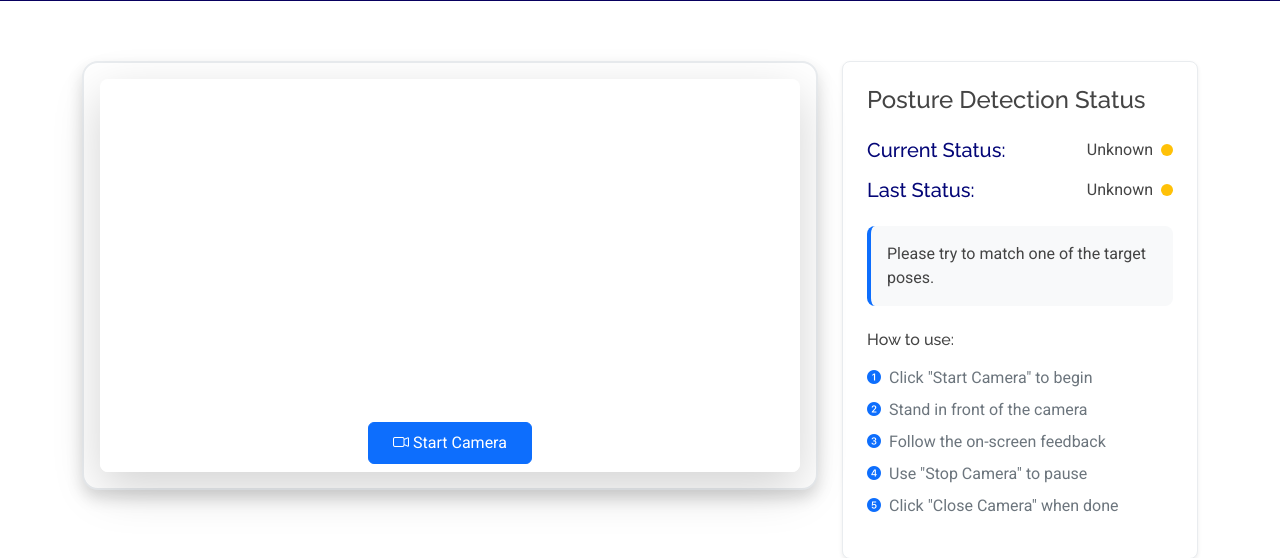
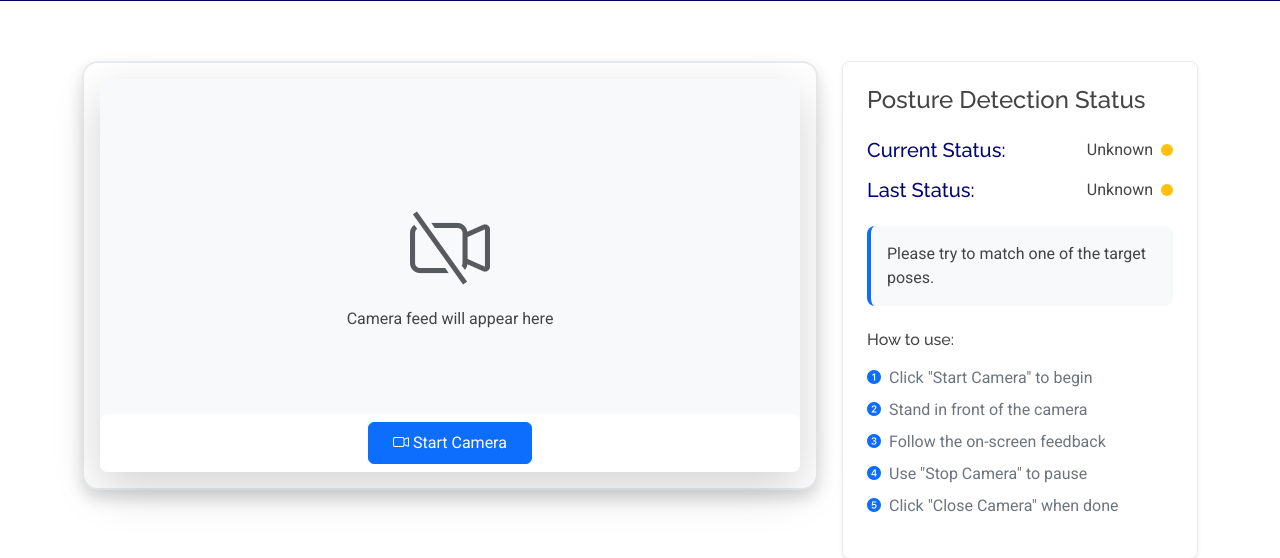
Before and after one commit to gtathelegend/Posture-Sense, a Flask app: page /pose_detection in a window 1280 px wide. Shown: the part 318-876 px from the top of the page. Run offline with Flask 3, Linux system fonts and the light colour scheme; some libraries are stand-ins or nearby versions.

Commit message:
camera-issue-fix

```diff
--- a/app.py
+++ b/app.py
@@ -39,7 +39,7 @@ camera = None
 def gen_frames():
     global camera_active, current_status, last_status
     try:
-        # Try different camera indices for Replit compatibility
+        # Try different camera indices for production compatibility
         for i in range(3):  # Try first 3 camera indices
             video = cv2.VideoCapture(i)
             if video.isOpened():
@@ -54,7 +54,8 @@ def gen_frames():
         # Set camera properties for better performance
         video.set(cv2.CAP_PROP_FRAME_WIDTH, 640)
         video.set(cv2.CAP_PROP_FRAME_HEIGHT, 480)
-        video.set(cv2.CAP_PROP_FPS, 30)
+        video.set(cv2.CAP_PROP_FPS, 15)  # Reduced FPS for better performance
+        video.set(cv2.CAP_PROP_BUFFERSIZE, 1)  # Reduce buffer size
 
         while camera_active:
             success, frame = video.read()  # read the camera frame
@@ -75,7 +76,7 @@ def gen_frames():
                     print(f"Current Status: {current_status}, Last Status: {last_status}")  # Debug print
 
                 # Encode frame to JPEG with lower quality for better performance
-                ret, buffer = cv2.imencode('.jpg', frame, [cv2.IMWRITE_JPEG_QUALITY, 80])
+                ret, buffer = cv2.imencode('.jpg', frame, [cv2.IMWRITE_JPEG_QUALITY, 60])
                 frame = buffer.tobytes()
                 yield (b'--frame\r\n'
                        b'Content-Type: image/jpeg\r\n\r\n' + frame + b'\r\n')
@@ -341,18 +342,30 @@ def get_status():
 
 @app.route('/stop_camera')
 def stop_camera():
-    global camera, camera_active
-    camera_active = False
-    if camera is not None:
-        camera.release()
-        camera = None
-    return jsonify({'status': 'success'})
+    global camera_active
+    try:
+        camera_active = False
+        return jsonify({'status': 'success'})
+    except Exception as e:
+        print(f"Error in stop_camera: {str(e)}")
+        return jsonify({'status': 'error', 'message': str(e)}), 500
 
 @app.route('/video_feed')
 def video_feed():
     global camera_active
-    camera_active = True
-    return Response(gen_frames(), mimetype='multipart/x-mixed-replace; boundary=frame')
+    try:
+        camera_active = True
+        return Response(gen_frames(),
+                      mimetype='multipart/x-mixed-replace; boundary=frame',
+                      headers={
+                          'Cache-Control': 'no-cache, no-store, must-revalidate',
+                          'Pragma': 'no-cache',
+                          'Expires': '0'
+                      })
+    except Exception as e:
+        print(f"Error in video_feed: {str(e)}")
+        camera_active = False
+        return Response(status=500)
 
 @app.route('/subscribe', methods=['POST'])
 def subscribe():
--- a/templates/app.html
+++ b/templates/app.html
@@ -109,8 +109,14 @@
             <div class="camera-frame">
               <div id="cameraFeedContainer" class="ratio ratio-16x9 rounded-3 overflow-hidden shadow-lg">
                 <img id="video_feed" class="w-100 h-100 object-fit-cover" alt="Live Camera Feed" style="display: none;">
+                <div id="cameraPlaceholder" class="d-flex align-items-center justify-content-center bg-light" style="height: 100%;">
+                  <div class="text-center">
+                    <i class="bi bi-camera-video-off display-1 text-muted"></i>
+                    <p class="mt-2">Camera feed will appear here</p>
+                  </div>
+                </div>
               </div>
-              <div class="camera-controls">
+              <div class="camera-controls mt-3">
                 <button id="startCameraButton" class="btn btn-primary">
                   <i class="bi bi-camera-video"></i> Start Camera
                 </button>
@@ -254,6 +260,7 @@
         const stopButton = document.getElementById('stopCameraButton');
         const closeButton = document.getElementById('closeCameraButton');
         const videoFeed = document.getElementById('video_feed');
+        const cameraPlaceholder = document.getElementById('cameraPlaceholder');
         const statusDot = document.getElementById('statusDot');
         const lastStatusDot = document.getElementById('lastStatusDot');
         const feedbackText = document.getElementById('feedbackText');
@@ -278,14 +285,26 @@
             }
 
             // Try to access camera
-            const stream = await navigator.mediaDevices.getUserMedia({ video: true });
+            const stream = await navigator.mediaDevices.getUserMedia({
+              video: {
+                width: { ideal: 640 },
+                height: { ideal: 480 },
+                facingMode: "user"
+              }
+            });
+
             if (!stream) {
               throw new Error('Could not access camera');
             }
 
+            // Hide placeholder and show video feed
+            cameraPlaceholder.style.display = 'none';
+            videoFeed.style.display = 'block';
+
             // Set the video feed source with a timestamp to prevent caching
             videoFeed.src = baseUrl + "/video_feed?" + new Date().getTime();
 
+            // Update button states
             startButton.style.display = 'none';
             stopButton.style.display = 'inline-block';
             closeButton.style.display = 'inline-block';
@@ -303,6 +322,7 @@
             console.error("Error accessing camera:", err);
             feedbackText.textContent = "Error: " + err.message + ". Please check your camera permissions and try again.";
             videoFeed.style.display = 'none';
+            cameraPlaceholder.style.display = 'flex';
             startButton.style.display = 'inline-block';
             stopButton.style.display = 'none';
             closeButton.style.display = 'none';
@@ -318,12 +338,17 @@
                 'Accept': 'application/json'
               }
             });
-            if (!response.ok) throw new Error('Failed to stop camera');
 
-            // Hide the video feed
+            if (!response.ok) {
+              throw new Error('Failed to stop camera');
+            }
+
+            // Hide the video feed and show placeholder
             videoFeed.style.display = 'none';
+            cameraPlaceholder.style.display = 'flex';
             videoFeed.src = "";
 
+            // Update button states
             stopButton.style.display = 'none';
             startButton.style.display = 'inline-block';
             feedbackText.textContent = "Camera is paused. Click 'Start Camera' to resume.";
@@ -345,12 +370,17 @@
                 'Accept': 'application/json'
               }
             });
-            if (!response.ok) throw new Error('Failed to close camera');
 
-            // Hide the video feed
+            if (!response.ok) {
+              throw new Error('Failed to close camera');
+            }
+
+            // Hide the video feed and show placeholder
             videoFeed.style.display = 'none';
+            cameraPlaceholder.style.display = 'flex';
             videoFeed.src = "";
 
+            // Update button states
             startButton.style.display = 'inline-block';
             stopButton.style.display = 'none';
             closeButton.style.display = 'none';
@@ -457,6 +487,7 @@
           }
         }
 
+        // Add event listeners
         startButton.addEventListener('click', startCamera);
         stopButton.addEventListener('click', stopCamera);
         closeButton.addEventListener('click', closeCamera);
```
